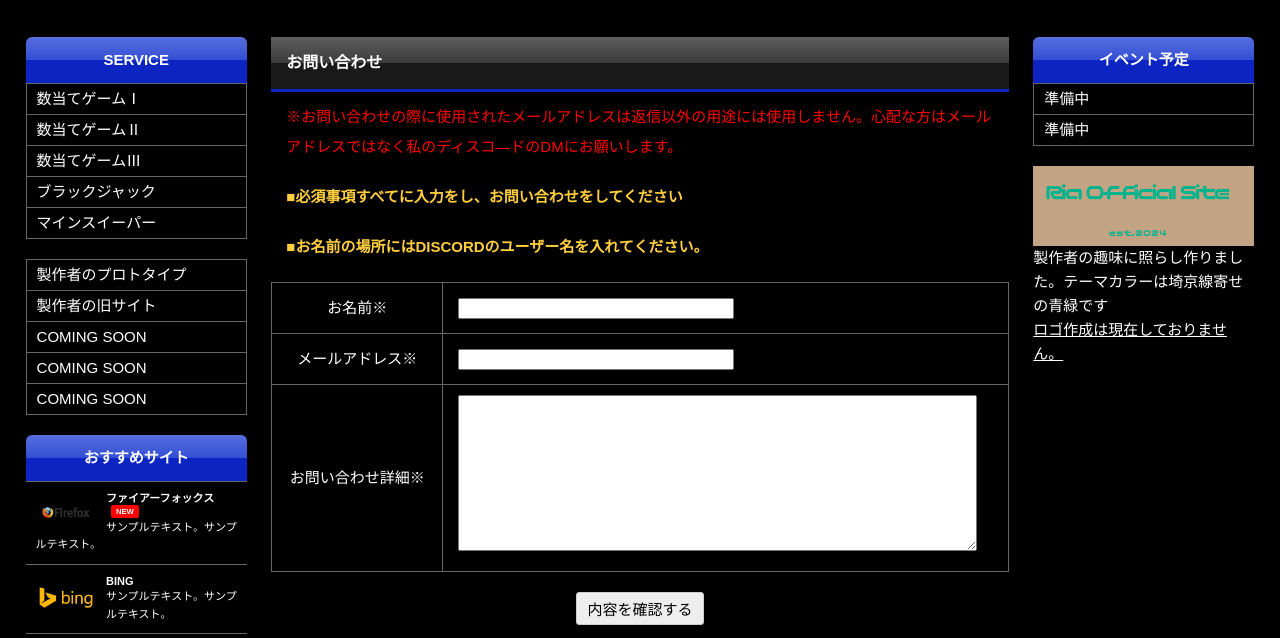
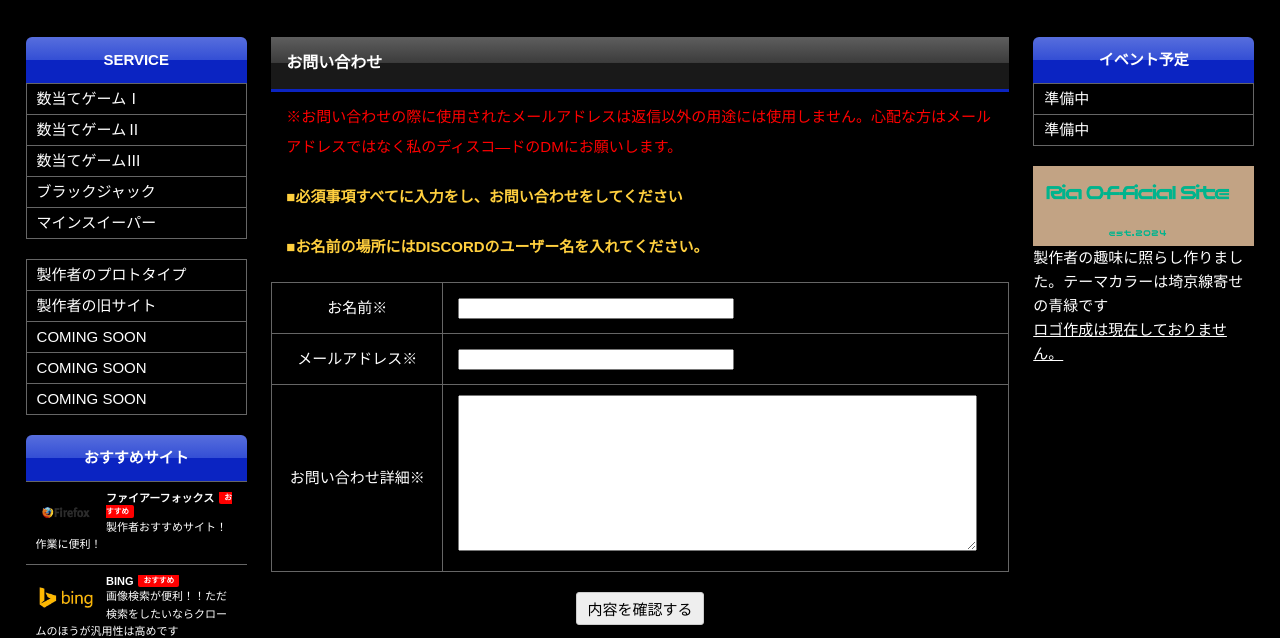
Before and after one commit to ria373/373, a plain HTML site: page contact.html in a window 1280 px wide. Shown: the part 169-807 px from the top of the page. Drawn offline with Linux system fonts and the light colour scheme.

Commit message:
Update contact.html

```diff
--- a/contact.html
+++ b/contact.html
@@ -116,16 +116,16 @@
 <div class="list">
 <a href="service2.html">
 <figure><img src="images/sample1.jpg" alt="写真の説明"></figure>
-<h4>ファイアーフォックス<span class="newicon">NEW</span></h4>
-<p>サンプルテキスト。サンプルテキスト。</p>
+<h4>ファイアーフォックス<span class="newicon">おすすめ</span></h4>
+<p>製作者おすすめサイト！作業に便利！</p>
 </a>
 </div>
 
 <div class="list">
 <a href="service2.html">
 <figure><img src="images/sample2.jpg" alt="写真の説明"></figure>
-<h4>BING</h4>
-<p>サンプルテキスト。サンプルテキスト。</p>
+<h4>BING<span class="newicon">おすすめ</span></h4>
+<p>画像検索が便利！！ただ検索をしたいならクロームのほうが汎用性は高めです</p>
 </a>
 </div>
 
```
